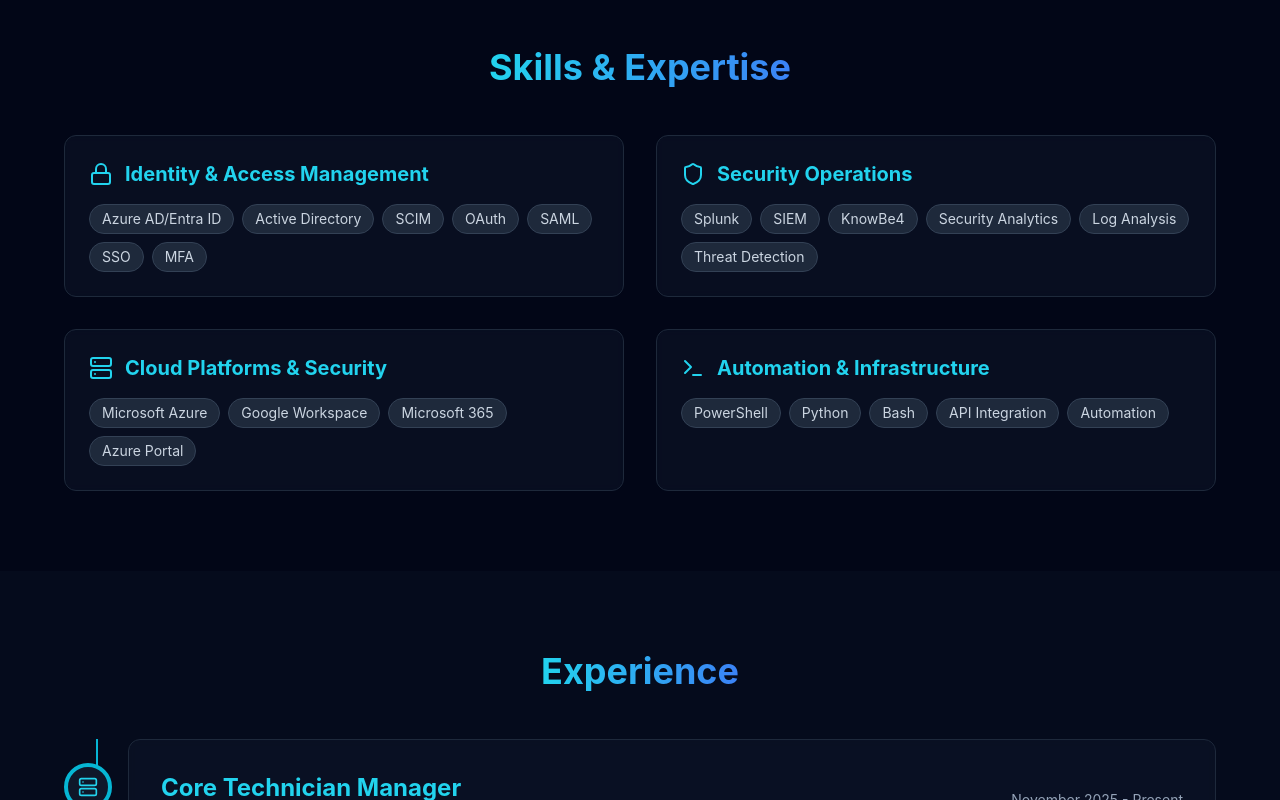
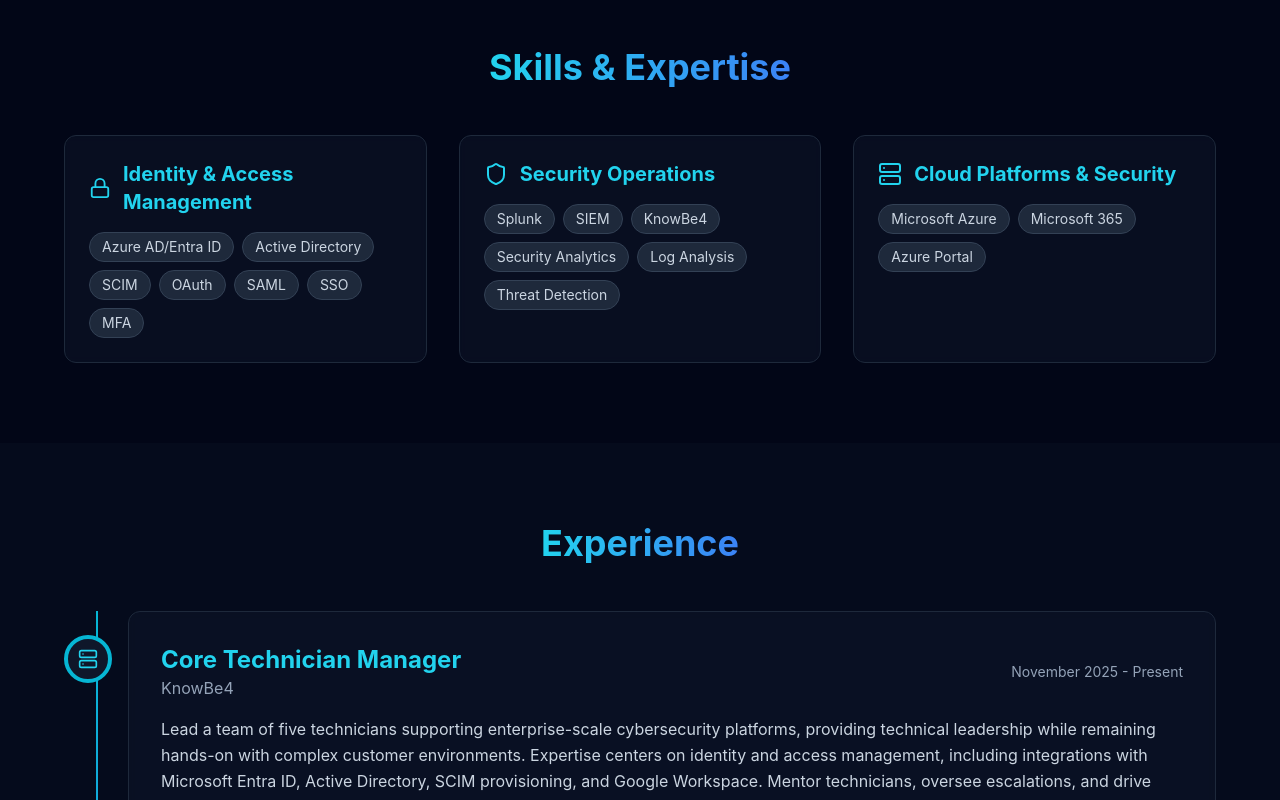
Before and after one commit to GuyCPalmer/guy-palmer-website, a React (Create React App) app: page / in a window 1280 px wide. Shown: the part 1760-2560 px from the top of the page. Built offline with nearby package versions, Linux system fonts and the light colour scheme.

Commit message:
added skills and expertise

```diff
--- a/src/App.js
+++ b/src/App.js
@@ -508,7 +508,7 @@
         </div>
       </section>
 
-      {/* Skills & Expertise Section */}
+{/* Skills & Expertise Section */}
 <section id="skills" className="py-20 px-4 relative">
   <div className="max-w-6xl mx-auto">
     <h2 className="text-4xl font-bold mb-12 text-center">
@@ -517,7 +517,7 @@
       </span>
     </h2>
 
-    <div className="grid md:grid-cols-2 gap-8">
+    <div className="grid md:grid-cols-3 gap-8">
 
       {/* Identity & Access Management */}
       <div className="bg-slate-900/50 backdrop-blur-sm p-6 rounded-xl border border-slate-800 hover:border-cyan-500/50 transition-all">
@@ -536,7 +536,7 @@
         </div>
       </div>
 
-      {/* Security Tools */}
+      {/* Security Operations */}
       <div className="bg-slate-900/50 backdrop-blur-sm p-6 rounded-xl border border-slate-800 hover:border-cyan-500/50 transition-all">
         <div className="flex items-center gap-3 mb-4">
           <Shield className="w-6 h-6 text-cyan-400" />
@@ -552,7 +552,7 @@
         </div>
       </div>
 
-      {/* Cloud Platforms */}
+      {/* Cloud Platforms & Security */}
       <div className="bg-slate-900/50 backdrop-blur-sm p-6 rounded-xl border border-slate-800 hover:border-cyan-500/50 transition-all">
         <div className="flex items-center gap-3 mb-4">
           <Server className="w-6 h-6 text-cyan-400" />
@@ -560,24 +560,8 @@
         </div>
         <div className="flex flex-wrap gap-2">
           <span className="px-3 py-1 bg-slate-800 text-slate-300 text-sm rounded-full border border-slate-700">Microsoft Azure</span>
-          <span className="px-3 py-1 bg-slate-800 text-slate-300 text-sm rounded-full border border-slate-700">Google Workspace</span>
           <span className="px-3 py-1 bg-slate-800 text-slate-300 text-sm rounded-full border border-slate-700">Microsoft 365</span>
           <span className="px-3 py-1 bg-slate-800 text-slate-300 text-sm rounded-full border border-slate-700">Azure Portal</span>
-        </div>
-      </div>
-
-      {/* Scripting & Automation */}
-      <div className="bg-slate-900/50 backdrop-blur-sm p-6 rounded-xl border border-slate-800 hover:border-cyan-500/50 transition-all">
-        <div className="flex items-center gap-3 mb-4">
-          <Terminal className="w-6 h-6 text-cyan-400" />
-          <h3 className="text-xl font-bold text-cyan-400">Automation & Infrastructure</h3>
-        </div>
-        <div className="flex flex-wrap gap-2">
-          <span className="px-3 py-1 bg-slate-800 text-slate-300 text-sm rounded-full border border-slate-700">PowerShell</span>
-          <span className="px-3 py-1 bg-slate-800 text-slate-300 text-sm rounded-full border border-slate-700">Python</span>
-          <span className="px-3 py-1 bg-slate-800 text-slate-300 text-sm rounded-full border border-slate-700">Bash</span>
-          <span className="px-3 py-1 bg-slate-800 text-slate-300 text-sm rounded-full border border-slate-700">API Integration</span>
-          <span className="px-3 py-1 bg-slate-800 text-slate-300 text-sm rounded-full border border-slate-700">Automation</span>
         </div>
       </div>
 
```
